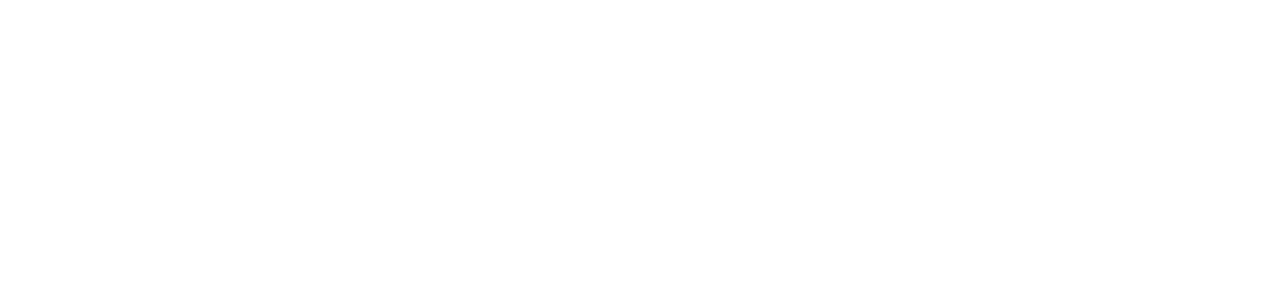
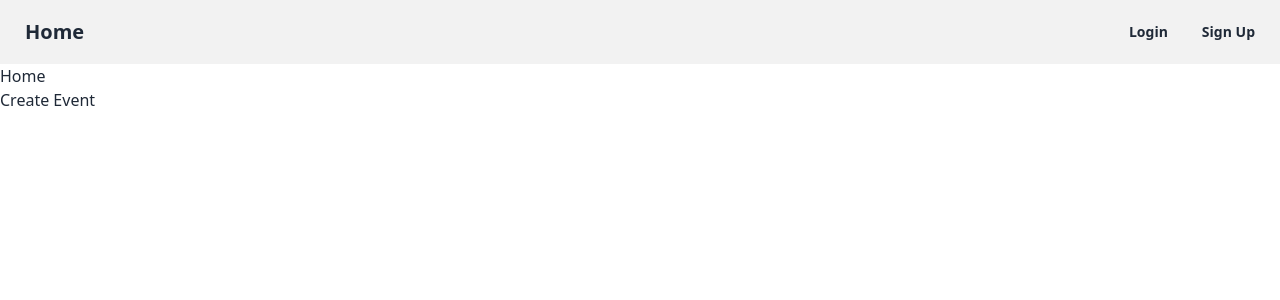
Before and after one commit to matfroeh/event-scheduler, a React (Vite) app: page / in a window 1280 px wide. Shown: the top 300 px of the page. Built offline with nearby package versions, Linux system fonts and the light colour scheme.

Commit message:
basic outline of file structure and routing, added NavBar

```diff
--- a/src/App.jsx
+++ b/src/App.jsx
@@ -1,10 +1,25 @@
+import { Routes, Route } from "react-router-dom";
+import Home from "./pages/Home";
+import Layout from "./pages/Layout";
+import Login from "./pages/Login";
+import SignUp from "./pages/SignUp";
+import CreateEvent from "./pages/CreateEvent";
+import EventDetails from "./pages/EventDetails";
+
 const App = () => {
+  return (
+  <>
+  <Routes>
+    <Route path="/" element={<Layout />}>
+      <Route index element={<Home />} />
+      <Route path="/login" element={<Login />} />
+      <Route path="/signup" element={<SignUp />} />
+      <Route path="/create-event" element={<CreateEvent />} />
+      <Route path="/event/:id" element={<EventDetails />} />
+    </Route>
+  </Routes>
+  </>
+  );
+};
 
-  return (
-    <>
-
-    </>
-  )
-}
-
-export default App
+export default App;
--- /dev/null
+++ b/src/components/NavBar.jsx
@@ -0,0 +1,18 @@
+import { Link } from 'react-router-dom'
+function NavBar() {
+  return (
+
+    <div className="navbar bg-base-200">
+        <div className='navbar-start'>
+        <Link to="/"><button className="btn btn-ghost text-xl">Home</button></Link>
+        </div>
+        <div className='navbar-end'>
+        {/* ToDo: Both are hidden when logged in (Log out option?)*/}
+        <Link to="/login"><button className="btn btn-ghost">Login</button></Link>
+        <Link to="/signup"><button className="btn btn-ghost">Sign Up</button></Link>
+        </div>
+    </div>
+  )
+}
+
+export default NavBar
--- a/src/index.css
+++ b/src/index.css
@@ -1,3 +1,15 @@
 @tailwind base;
 @tailwind components;
 @tailwind utilities;
+
+html {
+    scroll-behavior: smooth;
+  }
+
+  * {
+    box-sizing: border-box;
+    margin: 0;
+    padding: 0;
+    transition: all;
+    transition-duration: 0.3s;
+  }
--- a/src/main.jsx
+++ b/src/main.jsx
@@ -1,10 +1,13 @@
-import { StrictMode } from 'react'
-import { createRoot } from 'react-dom/client'
-import App from './App.jsx'
-import './index.css'
+import { StrictMode } from "react";
+import { createRoot } from "react-dom/client";
+import App from "./App.jsx";
+import "./index.css";
+import { BrowserRouter } from "react-router-dom";
 
-createRoot(document.getElementById('root')).render(
-  <StrictMode>
-    <App />
-  </StrictMode>,
-)
+createRoot(document.getElementById("root")).render(
+  <BrowserRouter>
+    <StrictMode>
+      <App />
+    </StrictMode>
+  </BrowserRouter>
+);
--- /dev/null
+++ b/src/pages/CreateEvent.jsx
@@ -0,0 +1,7 @@
+function CreateEvent() {
+  return (
+    <div>CreateEvent</div>
+  )
+}
+
+export default CreateEvent
--- /dev/null
+++ b/src/pages/EventDetails.jsx
@@ -0,0 +1,7 @@
+function EventDetails() {
+  return (
+    <div>EventDetails</div>
+  )
+}
+
+export default EventDetails
--- /dev/null
+++ b/src/pages/Home.jsx
@@ -0,0 +1,15 @@
+import { Link } from "react-router-dom";
+
+function Home() {
+  return (
+    // fetch event data and display it; each card provides a <Link to={`/event/${event.id}`}> to the EventDetails page
+    <div>
+      <div>Home</div>
+
+      {/* ToDo: Only to show up when protected */}
+      <Link to="/create-event">Create Event</Link>
+    </div>
+  );
+}
+
+export default Home;
--- /dev/null
+++ b/src/pages/Layout.jsx
@@ -0,0 +1,13 @@
+import NavBar from "../components/NavBar";
+import { Outlet } from "react-router-dom";
+
+function Layout() {
+  return (
+    <div className="">
+      <NavBar />
+      <Outlet />
+    </div>
+  );
+}
+
+export default Layout;
--- /dev/null
+++ b/src/pages/Login.jsx
@@ -0,0 +1,7 @@
+function Login() {
+  return (
+    <div>Login</div>
+  )
+}
+
+export default Login
--- /dev/null
+++ b/src/pages/SignUp.jsx
@@ -0,0 +1,7 @@
+function SignUp() {
+  return (
+    <div>SignUp</div>
+  )
+}
+
+export default SignUp
--- a/tailwind.config.js
+++ b/tailwind.config.js
@@ -1,10 +1,14 @@
 /** @type {import('tailwindcss').Config} */
-import daisyui from 'daisyui'
+import daisyui from "daisyui";
 
 export default {
-  content: ['./index.html', './src/**/*.{js,ts,jsx,tsx}'],
+  content: ["./index.html", "./src/**/*.{js,ts,jsx,tsx}"],
   theme: {
     extend: {},
   },
+
+  daisyui: {
+    themes: ["light", "dark"],
+  },
   plugins: [daisyui],
-}
+};
```
